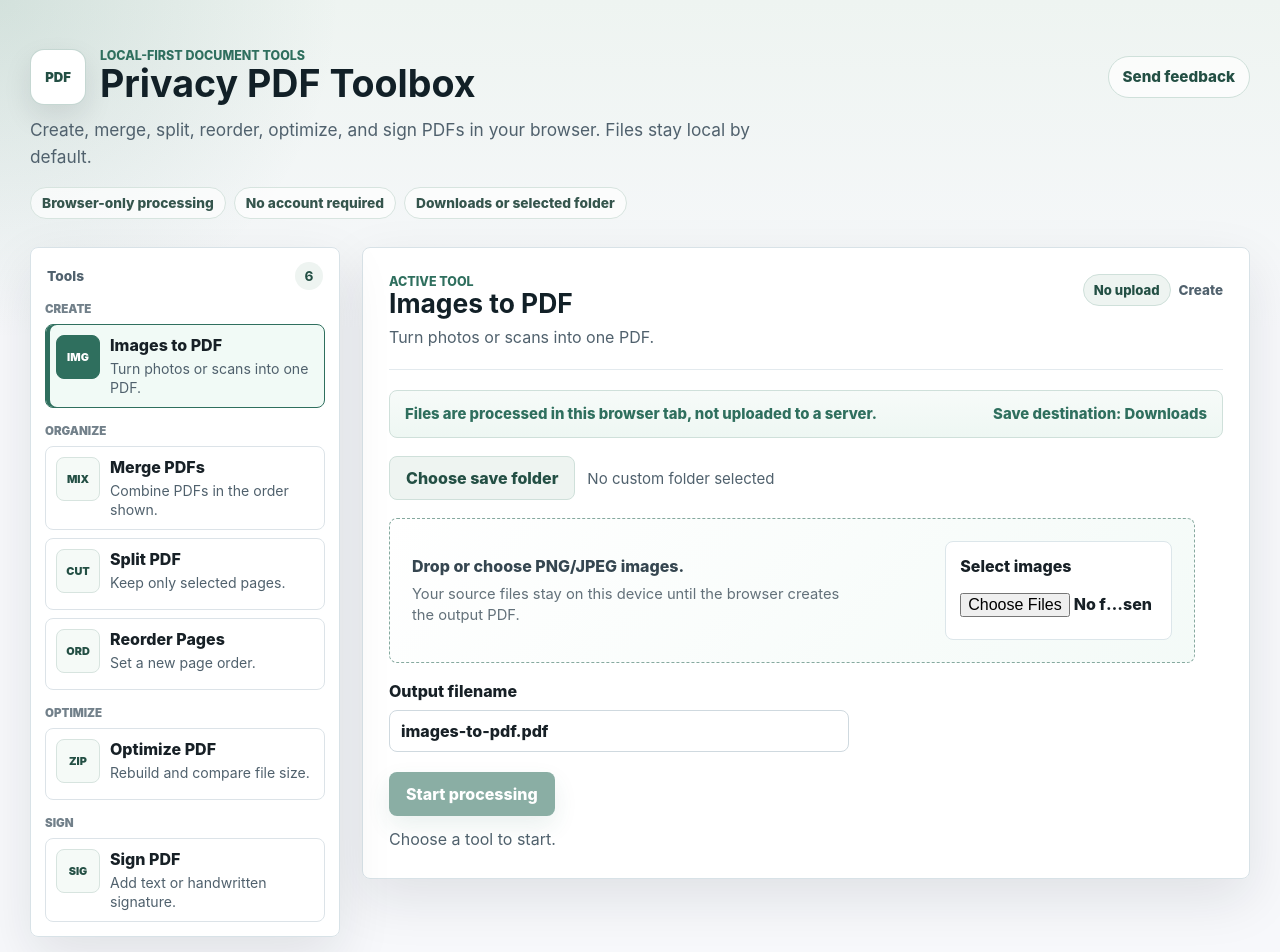
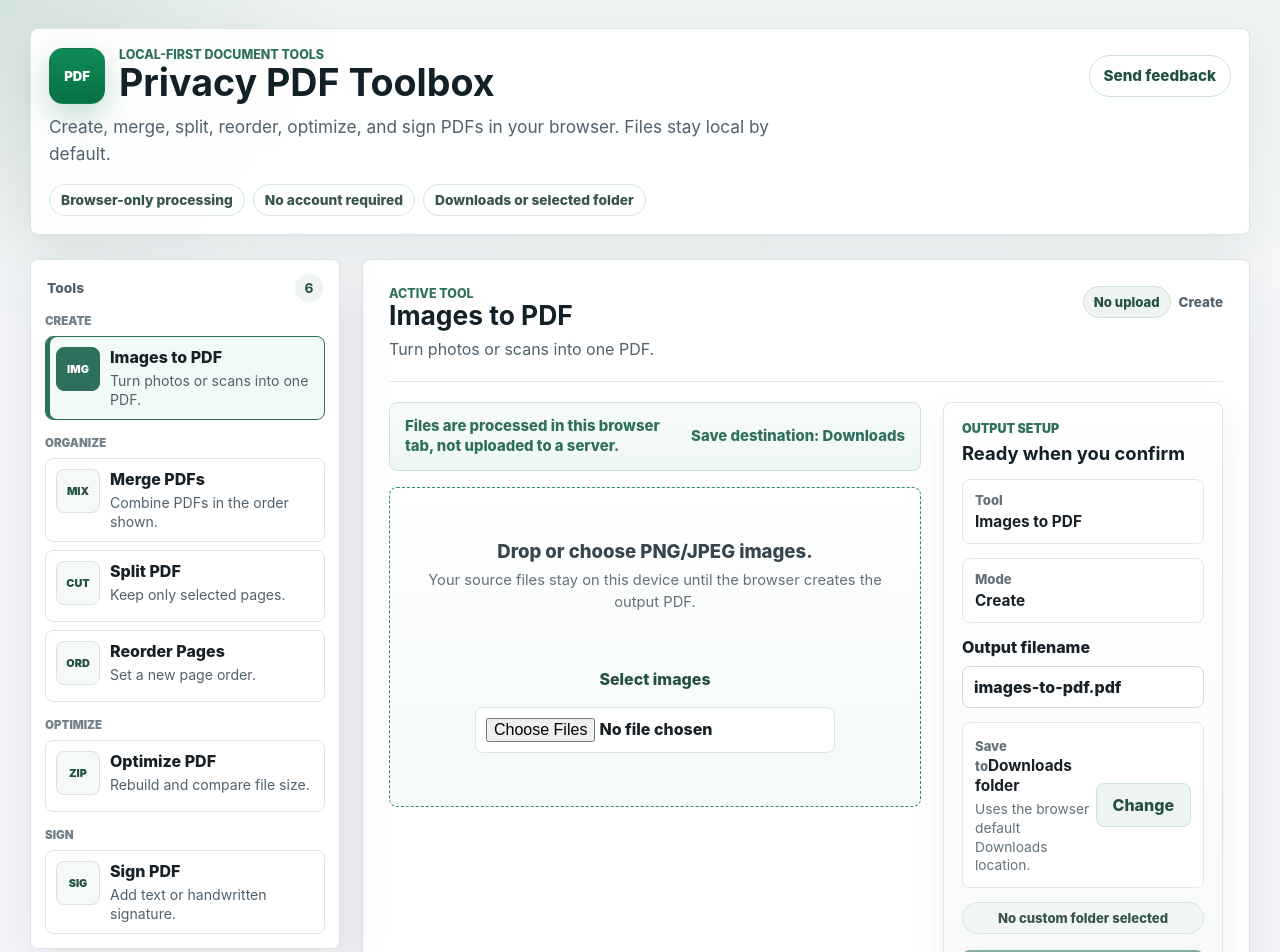
Before and after one commit to lordjun/app-builder, a React (Vite) app in the folder apps/privacy-first-pdf-toolbox/: page / in a window 1280 px wide. Shown: the top 952 px of the page. Built offline with nearby package versions, Linux system fonts and the light colour scheme.

Commit message:
Elevate PDF toolbox professional UI

```diff
--- a/apps/privacy-first-pdf-toolbox/src/App.tsx
+++ b/apps/privacy-first-pdf-toolbox/src/App.tsx
@@ -643,19 +643,11 @@ export default function App() {
               <span>{inputConfig.category}</span>
             </div>
           </div>
+          <div className="workspace-grid">
+            <div className="task-column">
               <div className="trust-bar" aria-label="Processing and save status">
                 <p className="privacy-note">Files are processed in this browser tab, not uploaded to a server.</p>
                 <p className="save-status">Save destination: {saveDirectory ? 'Selected folder' : 'Downloads'}</p>
-          </div>
-          <div className="save-row">
-            {supportsDirectoryPicker ? (
-              <button className="secondary-button" type="button" onClick={() => void chooseSaveDirectory()}>
-                Choose save folder
-              </button>
-            ) : (
-              <p className="save-fallback">This browser will save through Downloads.</p>
-            )}
-            <span className="destination-label">{saveDirectory ? 'Custom folder selected' : 'No custom folder selected'}</span>
               </div>
               {tool !== 'sign' && filePicker}
               {tool === 'split' && (
@@ -751,14 +743,6 @@ export default function App() {
                   {filePicker}
                 </div>
               )}
-          <label className="filename-field">
-            Output filename
-            <input
-              aria-label="Output filename"
-              value={outputFilename}
-              onChange={(event) => setOutputFilename(event.target.value)}
-            />
-          </label>
               {selectedFiles.length > 0 && (
                 <section className="selected-files" aria-labelledby="selected-files-title">
                   <h2 id="selected-files-title">Selected files</h2>
@@ -797,6 +781,49 @@ export default function App() {
                   </ol>
                 </section>
               )}
+            </div>
+
+            <aside className="settings-panel" aria-label="Output setup">
+              <div>
+                <p className="panel-kicker">Output setup</p>
+                <h3>Ready when you confirm</h3>
+              </div>
+              <div className="setting-row">
+                <span>Tool</span>
+                <strong>{inputConfig.cardLabel}</strong>
+              </div>
+              <div className="setting-row">
+                <span>Mode</span>
+                <strong>{inputConfig.category}</strong>
+              </div>
+              <label className="filename-field">
+                Output filename
+                <input
+                  aria-label="Output filename"
+                  value={outputFilename}
+                  onChange={(event) => setOutputFilename(event.target.value)}
+                />
+              </label>
+              <div className="save-card">
+                <div>
+                  <span>Save to</span>
+                  <strong>{saveDirectory ? 'Selected folder' : 'Downloads folder'}</strong>
+                  <p>{saveDirectory ? 'Custom browser folder access is active.' : 'Uses the browser default Downloads location.'}</p>
+                </div>
+                {supportsDirectoryPicker ? (
+                  <button
+                    aria-label="Choose save folder"
+                    className="secondary-button compact-button"
+                    type="button"
+                    onClick={() => void chooseSaveDirectory()}
+                  >
+                    Change
+                  </button>
+                ) : (
+                  <p className="save-fallback">Downloads</p>
+                )}
+              </div>
+              <span className="destination-label">{saveDirectory ? 'Custom folder selected' : 'No custom folder selected'}</span>
               <div className="action-row">
                 <button className="primary-button" type="button" disabled={!canStartProcessing} onClick={() => void runCurrentTool()}>
                   {isProcessing ? 'Processing...' : 'Start processing'}
@@ -809,6 +836,8 @@ export default function App() {
               </div>
               {startProblem && <p className="input-warning">{startProblem}</p>}
               <p className="status">{message}</p>
+            </aside>
+          </div>
         </section>
       </div>
     </main>
--- a/apps/privacy-first-pdf-toolbox/src/styles.css
+++ b/apps/privacy-first-pdf-toolbox/src/styles.css
@@ -29,14 +29,18 @@ button:disabled {
 
 .hero-panel {
   margin-bottom: 24px;
-  padding: 20px 0 4px;
+  padding: 18px;
+  border: 1px solid rgba(216, 226, 231, 0.92);
+  border-radius: 8px;
+  background: rgba(255, 255, 255, 0.92);
+  box-shadow: 0 18px 50px rgba(23, 32, 38, 0.08);
 }
 
 .brand-bar {
   display: flex;
   align-items: center;
   gap: 14px;
-  margin-bottom: 12px;
+  margin-bottom: 10px;
 }
 
 .brand-mark {
@@ -47,9 +51,9 @@ button:disabled {
   place-items: center;
   border: 1px solid rgba(47, 111, 94, 0.28);
   border-radius: 14px;
-  background: #ffffff;
-  color: #234f44;
-  box-shadow: 0 12px 28px rgba(23, 32, 38, 0.1);
+  background: linear-gradient(180deg, #0f8b56, #087142);
+  color: #ffffff;
+  box-shadow: 0 12px 28px rgba(11, 118, 72, 0.24);
   font-size: 0.82rem;
   font-weight: 900;
 }
@@ -297,12 +301,23 @@ h2 {
   font-weight: 800;
 }
 
+.workspace-grid {
+  display: grid;
+  grid-template-columns: minmax(0, 1fr) minmax(280px, 0.36fr);
+  gap: 22px;
+  align-items: start;
+}
+
+.task-column {
+  min-width: 0;
+}
+
 .trust-bar {
   display: grid;
   grid-template-columns: minmax(0, 1fr) auto;
   gap: 12px;
   align-items: center;
-  margin-bottom: 18px;
+  margin-bottom: 16px;
   padding: 13px 15px;
   border: 1px solid #cfe0da;
   border-radius: 8px;
@@ -318,14 +333,6 @@ h2 {
   line-height: 1.35;
 }
 
-.save-row {
-  display: flex;
-  align-items: center;
-  flex-wrap: wrap;
-  gap: 12px;
-  margin-bottom: 18px;
-}
-
 .destination-label,
 .save-fallback {
   margin: 0;
@@ -335,16 +342,19 @@ h2 {
 
 .upload-zone {
   display: grid;
-  grid-template-columns: minmax(0, 1fr) minmax(220px, 0.44fr);
+  min-height: 250px;
+  grid-template-columns: 1fr;
   gap: 18px;
-  max-width: 760px;
+  max-width: none;
   align-items: center;
-  padding: 22px;
-  border: 1px dashed #86a99f;
+  justify-items: center;
+  padding: 34px;
+  border: 1.5px dashed #2f8c68;
   border-radius: 8px;
   background:
-    linear-gradient(135deg, rgba(255, 255, 255, 0.95), rgba(243, 250, 247, 0.95)),
+    linear-gradient(180deg, rgba(255, 255, 255, 0.96), rgba(243, 250, 247, 0.96)),
     #fbfdfc;
+  text-align: center;
 }
 
 .drag-active {
@@ -355,12 +365,12 @@ h2 {
 .input-requirement {
   margin: 0;
   color: #354650;
-  font-size: 1rem;
+  font-size: 1.16rem;
   font-weight: 800;
 }
 
 .dropzone-note {
-  max-width: 430px;
+  max-width: 520px;
   margin: 8px 0 0;
   color: #63717a;
   font-size: 0.92rem;
@@ -377,12 +387,14 @@ h2 {
 }
 
 .file-picker {
-  max-width: 460px;
-  justify-self: stretch;
-  padding: 14px;
-  border: 1px solid #dce6ea;
-  border-radius: 8px;
-  background: #ffffff;
+  width: min(100%, 360px);
+  max-width: 360px;
+  justify-self: center;
+  padding: 0;
+  border: 0;
+  border-radius: 0;
+  background: transparent;
+  color: #234f44;
 }
 
 .file-picker input,
@@ -401,8 +413,11 @@ h2 {
 
 .file-picker input {
   min-height: auto;
-  padding: 8px 0;
-  border: 0;
+  margin-top: 9px;
+  padding: 10px;
+  border: 1px solid #dce6ea;
+  border-radius: 8px;
+  background: #ffffff;
 }
 
 .filename-field,
@@ -482,6 +497,99 @@ h2 {
 
 .compact-button {
   justify-self: start;
+}
+
+.settings-panel {
+  display: grid;
+  gap: 14px;
+  padding: 18px;
+  border: 1px solid #dce6ea;
+  border-radius: 8px;
+  background:
+    linear-gradient(180deg, #ffffff, #f7f9fa),
+    #ffffff;
+  box-shadow: 0 14px 34px rgba(23, 32, 38, 0.08);
+}
+
+.panel-kicker {
+  margin: 0 0 6px;
+  color: #2f6f5e;
+  font-size: 0.78rem;
+  font-weight: 900;
+  text-transform: uppercase;
+}
+
+.settings-panel h3 {
+  margin: 0;
+  color: #122027;
+  font-size: 1.15rem;
+  line-height: 1.25;
+}
+
+.setting-row,
+.save-card {
+  display: grid;
+  gap: 4px;
+  padding: 12px;
+  border: 1px solid #e1e8ec;
+  border-radius: 8px;
+  background: #ffffff;
+}
+
+.setting-row span,
+.save-card span {
+  color: #63717a;
+  font-size: 0.82rem;
+  font-weight: 800;
+}
+
+.setting-row strong,
+.save-card strong {
+  overflow-wrap: anywhere;
+  color: #172026;
+  font-size: 0.96rem;
+}
+
+.settings-panel .filename-field {
+  max-width: none;
+  margin-top: 0;
+}
+
+.save-card {
+  grid-template-columns: minmax(0, 1fr) auto;
+  align-items: center;
+}
+
+.save-card p {
+  margin: 5px 0 0;
+  color: #63717a;
+  font-size: 0.86rem;
+  line-height: 1.35;
+}
+
+.settings-panel .destination-label {
+  display: inline-flex;
+  min-height: 30px;
+  align-items: center;
+  justify-content: center;
+  border: 1px solid #d7e4df;
+  border-radius: 999px;
+  padding: 0 10px;
+  background: #f2f7f5;
+  color: #35554d;
+  font-size: 0.82rem;
+  font-weight: 800;
+}
+
+.settings-panel .action-row {
+  display: grid;
+  gap: 10px;
+  margin-top: 2px;
+}
+
+.settings-panel .primary-button,
+.settings-panel .secondary-button {
+  width: 100%;
 }
 
 .position-options {
@@ -646,15 +754,19 @@ h2 {
     min-height: 94px;
   }
 
+  .workspace-grid {
+    grid-template-columns: 1fr;
+  }
+
   .upload-zone {
     grid-template-columns: 1fr;
+    min-height: 220px;
   }
 
   .tool-summary {
     justify-content: flex-start;
   }
 
-  .save-row,
   .action-row {
     align-items: stretch;
     flex-direction: column;
@@ -691,4 +803,16 @@ h2 {
   .tool-rail {
     padding: 16px;
   }
+
+  .hero-panel {
+    padding: 16px;
+  }
+
+  .upload-zone {
+    padding: 24px 16px;
+  }
+
+  .save-card {
+    grid-template-columns: 1fr;
+  }
 }
```
Lines whose indentation alone changed are shown as unchanged.
